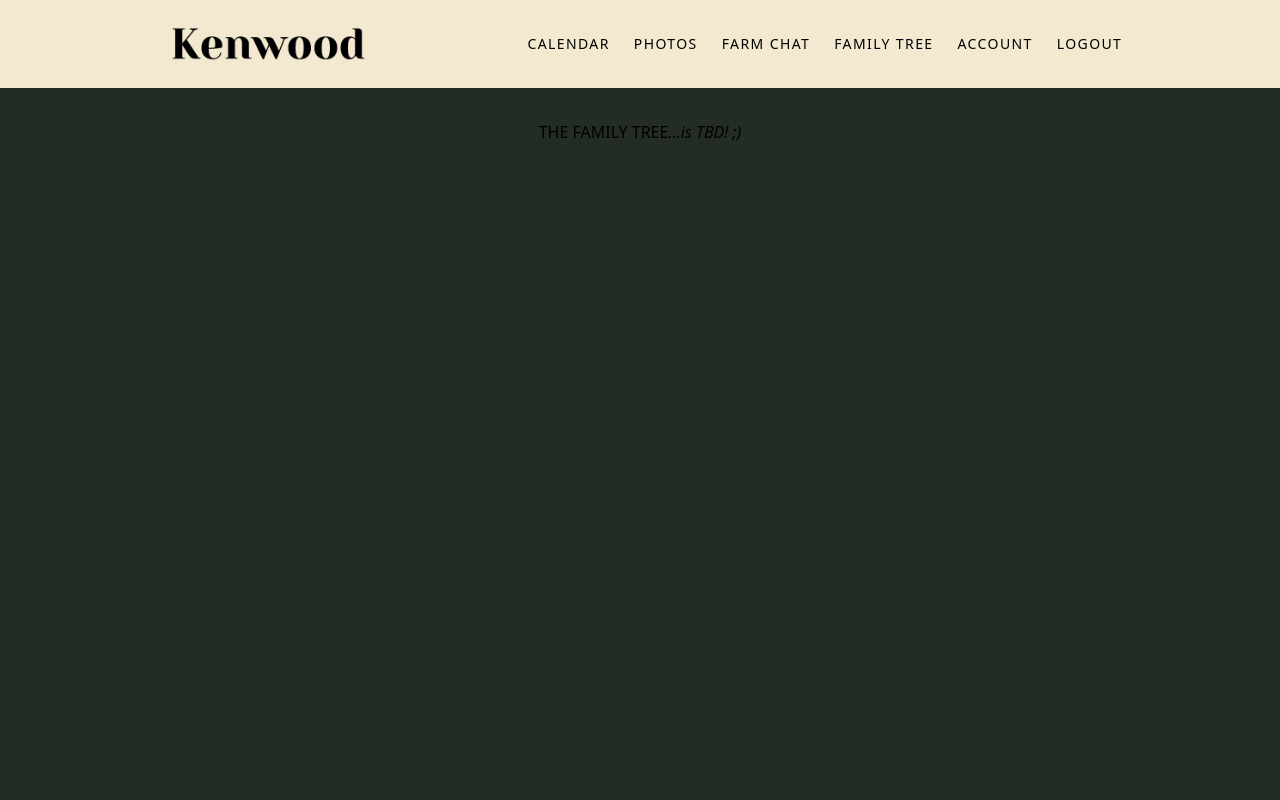
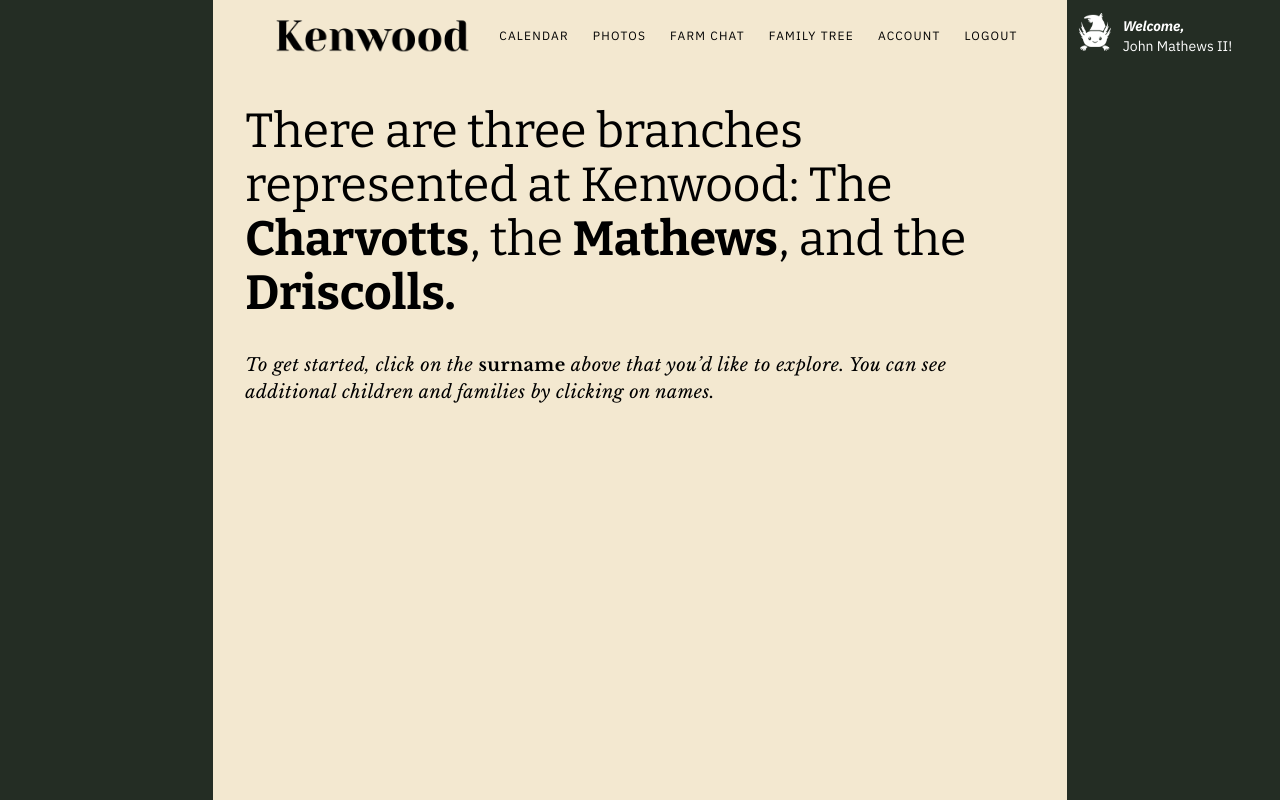
Before and after one commit to meridithv/kenwood-farm, a Flask app: page /tree in a window 1280 px wide. Run offline with Flask 2, Linux system fonts and the light colour scheme; the first user in the database is signed in.

Commit message:
Update UI. Add skeleton templates for Photos and Family Tree pages.

```diff
--- a/farm_chat/routes.py
+++ b/farm_chat/routes.py
@@ -73,6 +73,12 @@ def tree():
 	return render_template('tree.html', title='The Mathews/Sharvott/etc Tree')
 
 
+@app.route("/photos")
+@login_required
+def photos():
+	return render_template('photos.html', title='Farm photos')
+
+
 @app.route("/account")
 @login_required
 def account():
@@ -81,14 +87,3 @@ def account():
 
 if __name__ == '__main__':
 	app.run(debug=True)
-
-'''
-@app.route("/discuss")
-	# tbd here
-@app.route("/calendar")
-	# tbd here
-@app.route("/photos")
-	# tbd here
-@app.route("/familytree")
-	# tbd here
-'''
--- a/farm_chat/static/styles.css
+++ b/farm_chat/static/styles.css
@@ -430,7 +430,7 @@ video {
 @font-face {
   font-family: "Bitter";
 
-  src: url("fonts/Bitter-Regular.ttf") format("truetype");
+  src: url("./fonts/Bitter-Regular.ttf");
 
   font-weight: normal;
 
@@ -440,7 +440,7 @@ video {
 @font-face {
   font-family: "Bitter";
 
-  src: url("fonts/Bitter-Bold.ttf") format("truetype");
+  src: url("fonts/Bitter-Bold.ttf");
 
   font-weight: bold;
 
@@ -450,7 +450,7 @@ video {
 @font-face {
   font-family: "Libre Baskerville";
 
-  src: url("fonts/LibreBaskerville-Regular.ttf") format("truetype");
+  src: url("fonts/LibreBaskerville-Regular.ttf");
 
   font-weight: normal;
 
@@ -460,7 +460,7 @@ video {
 @font-face {
   font-family: "Libre Baskerville";
 
-  src: url("fonts/LibreBaskerville-Italic.ttf") format("truetype");
+  src: url("fonts/LibreBaskerville-Italic.ttf");
 
   font-weight: normal;
 
@@ -470,7 +470,7 @@ video {
 @font-face {
   font-family: "Libre Baskerville";
 
-  src: url("fonts/LibreBaskerville-Bold.ttf") format("truetype");
+  src: url("fonts/LibreBaskerville-Bold.ttf");
 
   font-weight: bold;
 
@@ -480,7 +480,7 @@ video {
 @font-face {
   font-family: "Bungee";
 
-  src: url("fonts/Bungee-Regular.ttf") format("truetype");
+  src: url("fonts/Bungee-Regular.ttf");
 
   font-weight: normal;
 
@@ -490,7 +490,7 @@ video {
 @font-face {
   font-family: "IBM Plex Sans";
 
-  src: url("fonts/IBMPlexSans-Regular.ttf") format("truetype");
+  src: url("fonts/IBMPlexSans-Regular.ttf");
 
   font-weight: normal;
 
@@ -500,7 +500,7 @@ video {
 @font-face {
   font-family: "IBM Plex Sans";
 
-  src: url("fonts/IBMPlexSans-Bold.ttf") format("truetype");
+  src: url("fonts/IBMPlexSans-Bold.ttf");
 
   font-weight: bold;
 
@@ -510,11 +510,15 @@ video {
 @font-face {
   font-family: "IBM Plex Sans";
 
-  src: url("fonts/IBMPlexSans-BoldItalic.ttf") format("truetype");
+  src: url("fonts/IBMPlexSans-BoldItalic.ttf");
 
   font-weight: bold;
 
   font-style: italic;
+}
+
+body {
+  font-family: Libre Baskerville, serif;
 }
 
 *, ::before, ::after {
@@ -662,33 +666,27 @@ video {
   width: 100%;
 }
 
-@media (min-width: 640px) {
+@media (min-width: 480px) {
   .container {
-    max-width: 640px;
+    max-width: 480px;
   }
 }
 
-@media (min-width: 768px) {
+@media (min-width: 868px) {
   .container {
-    max-width: 768px;
+    max-width: 868px;
   }
 }
 
-@media (min-width: 1024px) {
+@media (min-width: 976px) {
   .container {
-    max-width: 1024px;
+    max-width: 976px;
   }
 }
 
-@media (min-width: 1280px) {
+@media (min-width: 1440px) {
   .container {
-    max-width: 1280px;
-  }
-}
-
-@media (min-width: 1536px) {
-  .container {
-    max-width: 1536px;
+    max-width: 1440px;
   }
 }
 
@@ -698,6 +696,14 @@ video {
 
 .relative {
   position: relative;
+}
+
+.col-span-2 {
+  grid-column: span 2 / span 2;
+}
+
+.col-span-8 {
+  grid-column: span 8 / span 8;
 }
 
 .mx-auto {
@@ -738,6 +744,10 @@ video {
   display: flex;
 }
 
+.grid {
+  display: grid;
+}
+
 .hidden {
   display: none;
 }
@@ -754,10 +764,18 @@ video {
   width: 50%;
 }
 
+.max-w-7xl {
+  max-width: 80rem;
+}
+
 .appearance-none {
   -webkit-appearance: none;
      -moz-appearance: none;
           appearance: none;
+}
+
+.grid-cols-12 {
+  grid-template-columns: repeat(12, minmax(0, 1fr));
 }
 
 .flex-col {
@@ -829,6 +852,11 @@ video {
 .px-8 {
   padding-left: 2rem;
   padding-right: 2rem;
+}
+
+.px-2 {
+  padding-left: 0.5rem;
+  padding-right: 0.5rem;
 }
 
 .py-2 {
@@ -849,6 +877,10 @@ video {
   padding-top: 2rem;
 }
 
+.pt-2 {
+  padding-top: 0.5rem;
+}
+
 .pt-3 {
   padding-top: 0.75rem;
 }
@@ -865,12 +897,33 @@ video {
   padding-bottom: 3rem;
 }
 
-.pt-2 {
-  padding-top: 0.5rem;
+.text-left {
+  text-align: left;
 }
 
 .text-center {
   text-align: center;
+}
+
+.font-plex {
+  font-family: IBM Plex Sans, sans-serif;
+}
+
+.font-libre {
+  font-family: Libre Baskerville, serif;
+}
+
+.font-bungee {
+  font-family: Bungee, sans-serif;
+}
+
+.font-bitter {
+  font-family: Bitter, serif;
+}
+
+.text-xs {
+  font-size: 0.75rem;
+  line-height: 1rem;
 }
 
 .text-sm {
@@ -893,9 +946,12 @@ video {
   line-height: 1.75rem;
 }
 
-.text-xs {
-  font-size: 0.75rem;
-  line-height: 1rem;
+.text-\[18px\] {
+  font-size: 18px;
+}
+
+.text-\[48px\] {
+  font-size: 48px;
 }
 
 .font-bold {
@@ -918,13 +974,46 @@ video {
   line-height: 1.25;
 }
 
+.leading-\[54px\] {
+  line-height: 54px;
+}
+
 .tracking-widest {
   letter-spacing: 0.1em;
+}
+
+.tracking-wide {
+  letter-spacing: 0.025em;
+}
+
+.text-white {
+  --tw-text-opacity: 1;
+  color: rgb(255 255 255 / var(--tw-text-opacity));
+}
+
+.text-marigold {
+  --tw-text-opacity: 1;
+  color: rgb(250 157 44 / var(--tw-text-opacity));
 }
 
 .text-fever {
   --tw-text-opacity: 1;
   color: rgb(229 18 25 / var(--tw-text-opacity));
+}
+
+.text-wine {
+  --tw-text-opacity: 1;
+  color: rgb(109 0 10 / var(--tw-text-opacity));
+}
+
+.text-longhorn {
+  --tw-text-opacity: 1;
+  color: rgb(214 73 28 / var(--tw-text-opacity));
+}
+
+.text-clem {
+  --tw-text-opacity: 1;
+  color: rgb(250 131 31 / var(--tw-text-opacity));
 }
 
 .underline {
--- a/farm_chat/templates/layout.html
+++ b/farm_chat/templates/layout.html
@@ -7,8 +7,14 @@
 	<link rel="stylesheet" href="./static/styles.css">
 </head>
 <body class="bg-[#242D24]">
+	<div class="bg-gray-50">
+		<div class="max-w-7xl mx-auto grid grid-cols-12 bg-gray-200">
+		     <div class="col-span-2">
+		     	<!--Left sidebar -->
+		     </div>
+		     <div class="col-span-8 bg-[#F3E8D0] h-screen">
 		     	<!-- Navbar -->
-	<nav class="relative container mx-auto p-2 bg-[#F3E8D0]">
+				<nav class="relative container mx-auto px-8 bg-[#F3E8D0]">
 					<!--Flex container -->
 					<div class ="flex items-center justify-evenly">
 						<!-- Logo -->
@@ -16,11 +22,11 @@
 							<img src="./static/images/kenwood_logo.png" width=220px alt="" />
 						</div>
 						<!-- Menu items -->
-			<div class="hidden md:flex space-x-6 text-sm uppercase font-plex tracking-widest">
+						<div class="hidden md:flex space-x-6 text-xs uppercase font-plex tracking-widest">
 							<a href="{{ url_for('discuss') }}" class="hover:text-[#6D000A]">Calendar</a>
-				<a href="{{ url_for('discuss') }}" class="hover:text-[#AD002B]">Photos</a>
+							<a href="{{ url_for('photos') }}" class="hover:text-[#AD002B]">Photos</a>
 							<a href="{{ url_for('discuss') }}" class="hover:text-[#C82813]">Farm chat</a>
-				<a href="{{ url_for('tree') }}" class="hover:text-[#E51219]">Family Tree</a>
+							<a href="{{ url_for('tree') }}" class="hover:text-fever">Family Tree</a>
 							{% if current_user.is_authenticated %}
 			                <a href="{{ url_for('account') }}" class="hover:text-clem">Account</a>
 			                <a href="{{ url_for('logout') }}" class="hover:text-marigold">Logout</a>
@@ -30,11 +36,23 @@
 			              {% endif %}
 						</div>
 						<!-- Button -->
-
 					</div>
 				</nav>
-	<div class="divBox flex items-center justify-center pt-8 mx-2">
+			<div class="mx-auto px-8 pt-8">
 				{% block content %} {% endblock %}
+			</div>
+		</div>
+		<div class="col-span-2">
+			<!--Right sidebar -->
+			<div class ="flex p-2">
+				{% if current_user.is_authenticated %}
+				<img src="./static/profile_pics/default_avatar.png" width='40px' height='40px'>
+				<div class="text-sm font-plex px-2 pt-2 text-white">
+					<i><b>Welcome,&nbsp;</b></i><br>
+					<span class="hover:text-marigold"><a href="{{ url_for('account')}} ">John Mathews II</a></span>!
+				</div>
+				{% endif %}
+		</div>
 	</div>
 </body>
 </html>
--- a/farm_chat/templates/tree.html
+++ b/farm_chat/templates/tree.html
@@ -1,5 +1,5 @@
 {% extends "layout.html" %}
 {% block content %}
-    <h1>THE FAMILY TREE</h1>
-    <p><i>...is TBD! ;)</i></p>
+    <div class="font-bitter text-[48px] leading-[54px]">There are three branches represented at Kenwood: The <span class="font-bold hover:text-rust">Charvotts</span>, the <span class="font-bold hover:text-clem">Mathews</span>, and the <span class="font-bold hover:text-marigold">Driscolls.</span></div>
+    <div class="text-[18px] pt-8 tracking-wide"><i>To get started, click on the</i><b> surname </b><i>above that you’d like to explore. You can see additional children and families by clicking on names.</i></div>
 {% endblock content %}
```
Also changed, not shown: other parts of farm_chat/static/styles.css (+17 -7 lines), farm_chat/css/styles.css (+12 -9 lines), farm_chat/templates/photos.html (added, +9 -0 lines), tailwind.config.js (+12 -16 lines), farm_chat/site.db. Lines whose indentation alone changed are shown as unchanged.
